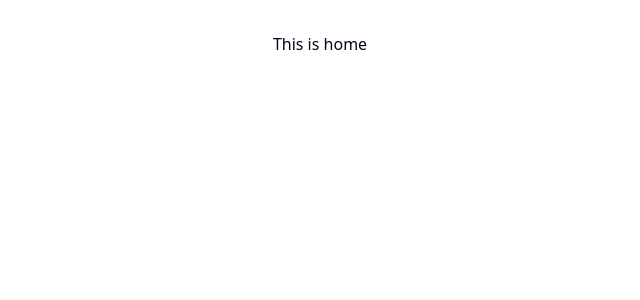
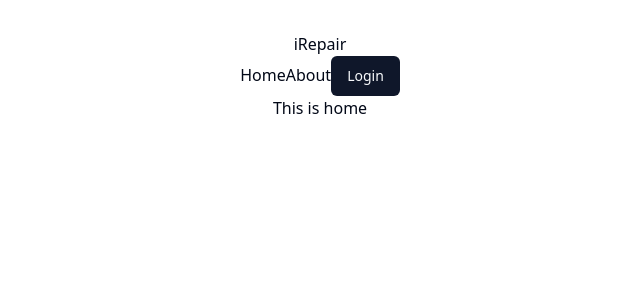
Before and after one commit to Mohammod-Ali/i-repair, a React (Vite) app: page / in a window 1280 px wide. Shown: the top 300 px of the page, without its empty margins (320-960 px from the left). Built offline with nearby package versions, Linux system fonts and the light colour scheme.

Commit message:
set a navbar

```diff
--- a/src/App.tsx
+++ b/src/App.tsx
@@ -1,6 +1,5 @@
 import './App.css'
 import MainLayout from './components/layouts/MainLayout'
-import { Button } from './components/ui/button'
 
 function App() {
 
--- a/src/components/layouts/MainLayout.tsx
+++ b/src/components/layouts/MainLayout.tsx
@@ -1,12 +1,13 @@
-import React from 'react';
-import { Outlet } from 'react-router-dom';
+import { Outlet } from "react-router-dom";
+import Navbar from "./Navbar";
 
 const MainLayout = () => {
-    return (
-        <div>
-          <Outlet></Outlet>
-        </div>
-    );
+  return (
+    <div>
+      <Navbar></Navbar>
+      <Outlet></Outlet>
+    </div>
+  );
 };
 
 export default MainLayout;
--- /dev/null
+++ b/src/components/layouts/Navbar.tsx
@@ -0,0 +1,20 @@
+import React from 'react';
+import { NavLink } from 'react-router-dom';
+import { Button } from '../ui/button';
+
+const Navbar = () => {
+    return (
+        <header>
+            <span>iRepair</span>
+            <ul>
+                <NavLink to='/'>Home</NavLink>
+                <NavLink to='/about'>About</NavLink>
+                <Button>
+                <NavLink to='/login' >Login</NavLink>
+                </Button>
+            </ul>
+        </header>
+    );
+};
+
+export default Navbar;
--- a/src/main.tsx
+++ b/src/main.tsx
@@ -1,6 +1,5 @@
 import React from 'react'
 import ReactDOM from 'react-dom/client'
-import App from './App.tsx'
 import './index.css'
 import { RouterProvider } from 'react-router-dom'
 import router from './routes/routes.tsx'
--- a/src/routes/routes.tsx
+++ b/src/routes/routes.tsx
@@ -9,7 +9,7 @@ const router = createBrowserRouter([
         element: <App></App>,
         children: [
             {
-                path: '/',
+                index: true,
                 element: <Home></Home>
             },
             {
```
